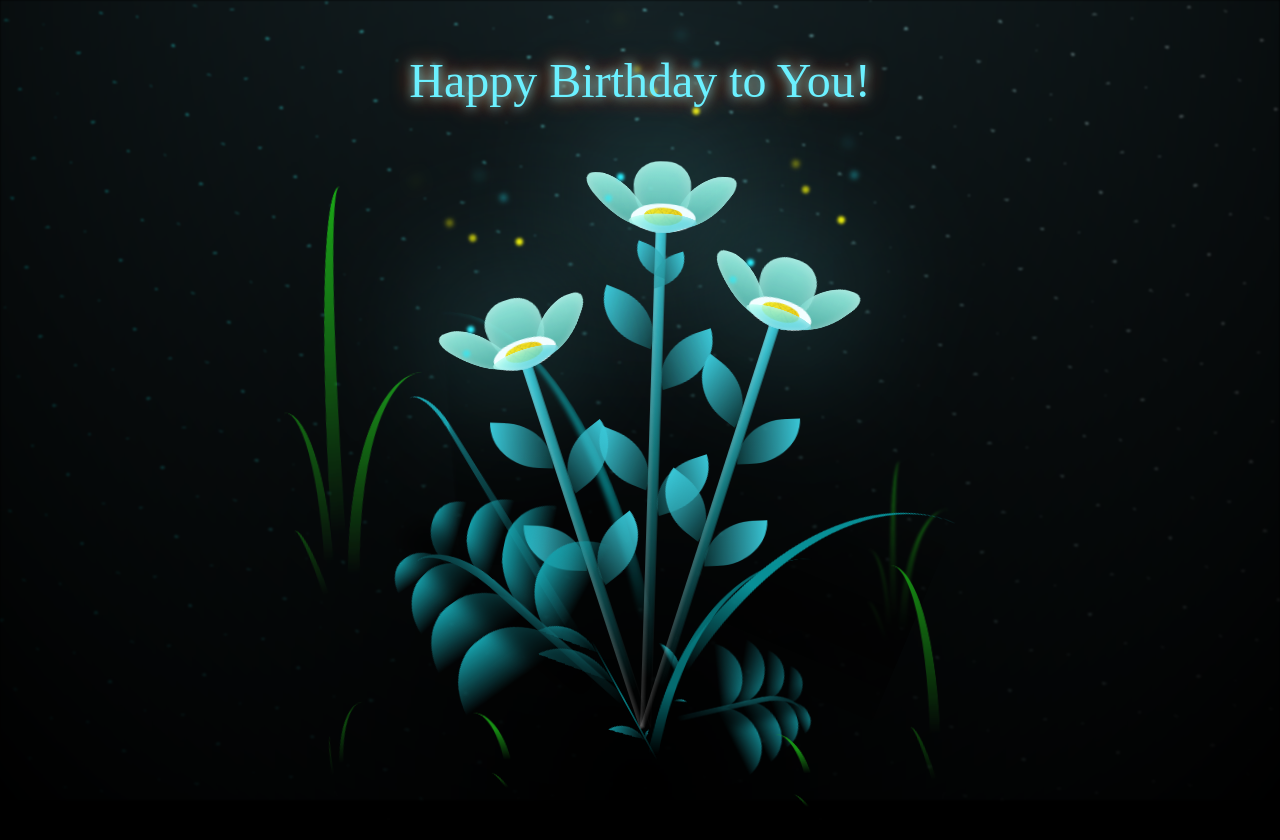
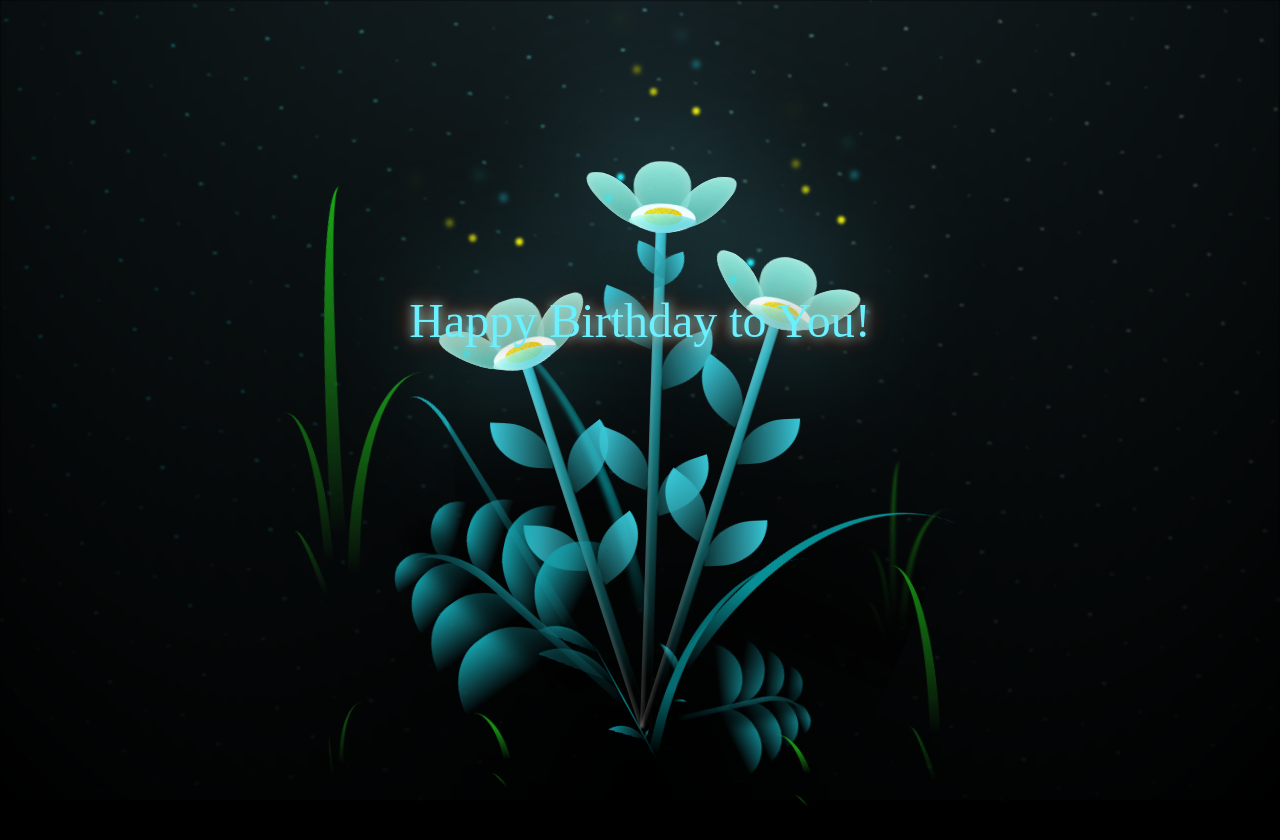
Before and after one commit to PragalBhandari/birthdayflower, a plain HTML site: page index.html in a window 1280 px wide. Drawn offline with Linux system fonts and the light colour scheme.

Commit message:
style.css

```diff
--- a/style.css
+++ b/style.css
@@ -886,7 +886,7 @@ body {
 
 .birthday-message {
   position: absolute;
-  top: 10%;
+  top: 40%;
   left: 50%;
   transform: translate(-50%, -50%);
   font-size: 3rem;
```
